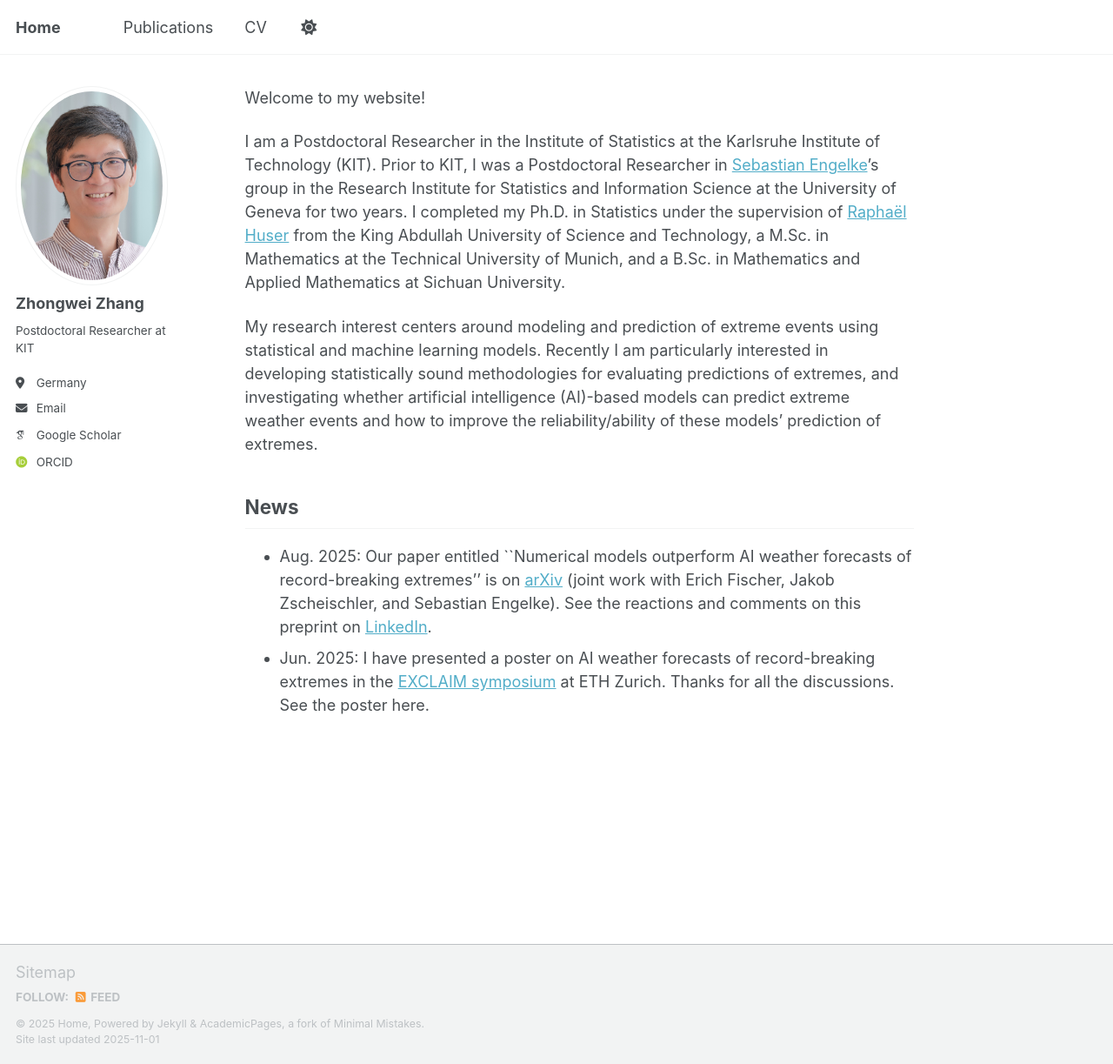
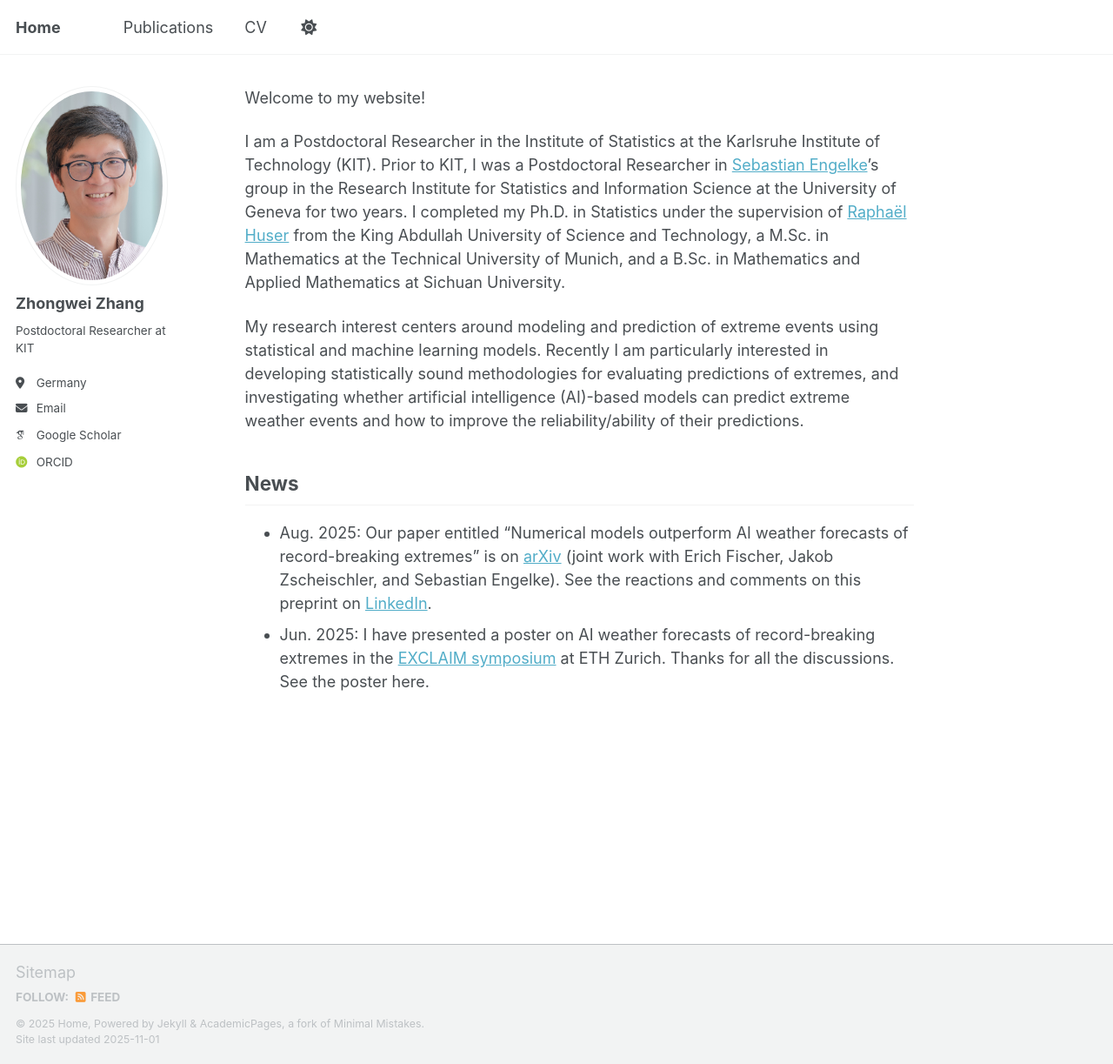
Before and after one commit to Zhongwei-Zhang/Zhongwei-Zhang.github.io, a Jekyll site: the page built from _pages/about.md, in a window 1280 px wide and 1223 px high. Shown: the whole window at 87% size. Built offline with Jekyll 4.4.1, drawn with Linux system fonts in a browser that asks for light colours; some web fonts are replaced; a script that is not in the unit is left out.

Commit message:
update about

```diff
--- a/_pages/about.md
+++ b/_pages/about.md
@@ -13,10 +13,10 @@
 Prior to KIT, I was a Postdoctoral Researcher in [Sebastian Engelke](http://www.sengelke.com/)'s group in the Research Institute for Statistics and Information Science at the University of Geneva for two years.
 I completed my Ph.D. in Statistics under the supervision of [Raphaël Huser](https://cemse.kaust.edu.sa/profiles/raphael-huser) from the King Abdullah University of Science and Technology, a M.Sc. in Mathematics at the Technical University of Munich, and a B.Sc. in Mathematics and Applied Mathematics at Sichuan University.
 
-My research interest centers around modeling and prediction of extreme events using statistical and machine learning models. Recently I am particularly interested in developing statistically sound methodologies for evaluating predictions of extremes, and investigating whether artificial intelligence (AI)-based models can predict extreme weather events and how to improve the reliability/ability of these models' prediction of extremes.
+My research interest centers around modeling and prediction of extreme events using statistical and machine learning models. Recently I am particularly interested in developing statistically sound methodologies for evaluating predictions of extremes, and investigating whether artificial intelligence (AI)-based models can predict extreme weather events and how to improve the reliability/ability of their predictions.
 
 
 ## News
 
-  * Aug. 2025: Our paper entitled ``Numerical models outperform AI weather forecasts of record-breaking extremes'' is on [arXiv](https://arxiv.org/abs/2508.15724) (joint work with Erich Fischer, Jakob Zscheischler, and Sebastian Engelke). See the reactions and comments on this preprint on [LinkedIn](https://www.linkedin.com/feed/update/urn:li:activity:7364580367900491776/).
+  * Aug. 2025: Our paper entitled "Numerical models outperform AI weather forecasts of record-breaking extremes" is on [arXiv](https://arxiv.org/abs/2508.15724) (joint work with Erich Fischer, Jakob Zscheischler, and Sebastian Engelke). See the reactions and comments on this preprint on [LinkedIn](https://www.linkedin.com/feed/update/urn:li:activity:7364580367900491776/).
   * Jun. 2025: I have presented a poster on AI weather forecasts of record-breaking extremes in the [EXCLAIM symposium](https://exclaim-symposium.ethz.ch/about/symposium.html) at ETH Zurich. Thanks for all the discussions. See the poster here.
```
